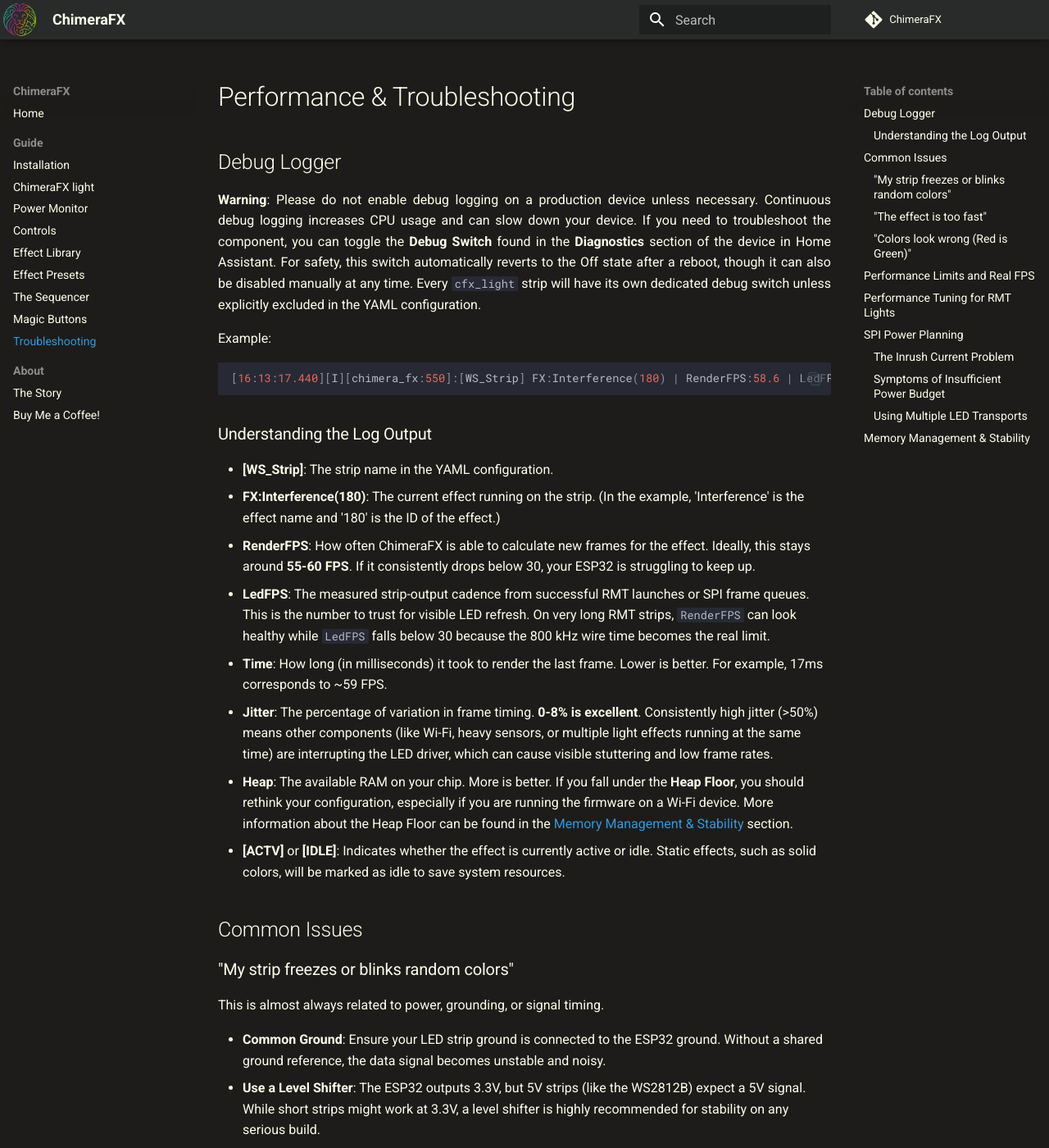
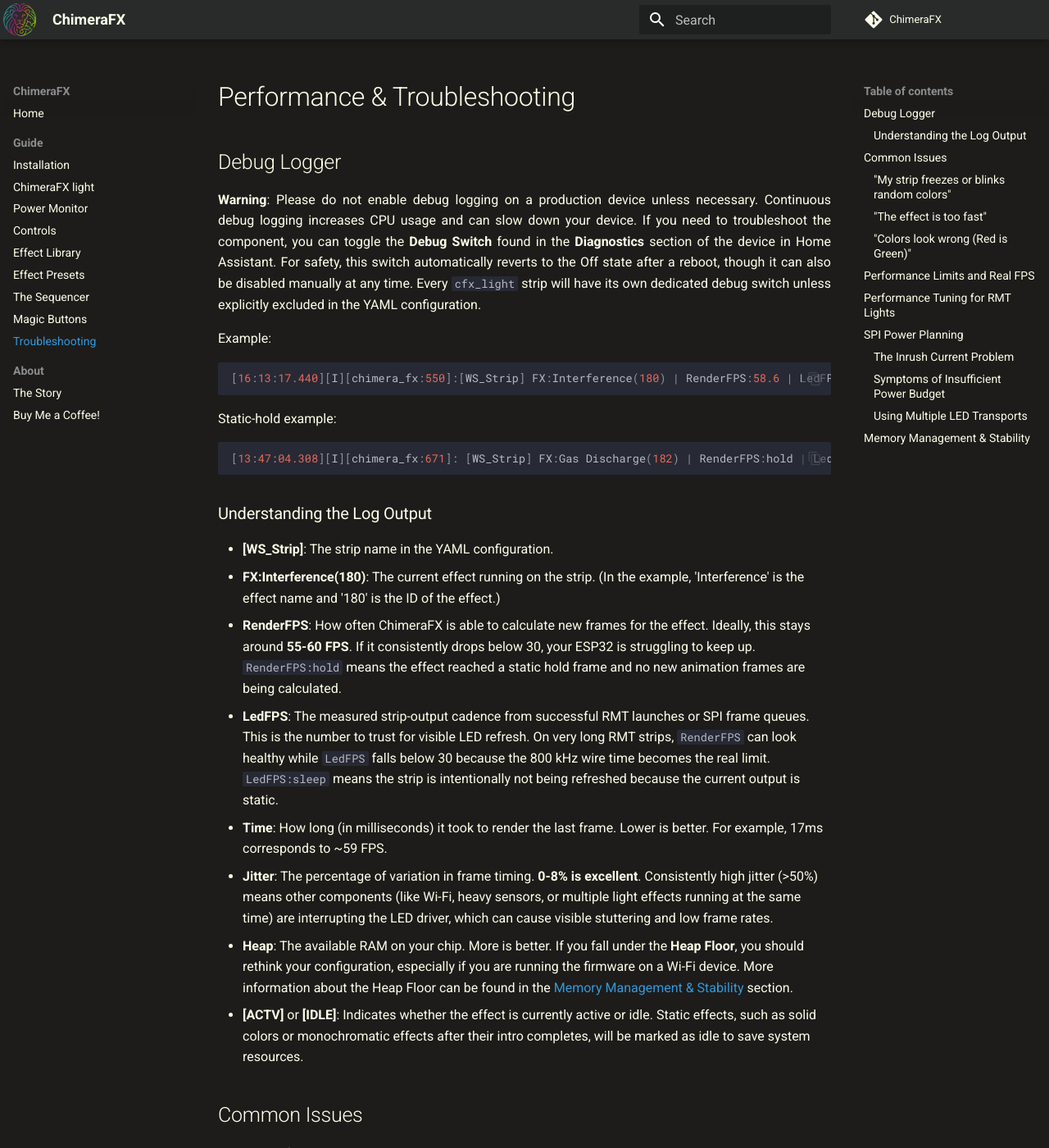
Before and after one commit to effelle/ChimeraFX, an MkDocs documentation site: the page built from docs/Troubleshooting.md, in a window 1280 px wide and 1400 px high. Shown: the whole window at 82% size. Built offline with MkDocs 1.6.1 and Material for MkDocs 9.7.7, drawn with Linux system fonts in a browser that asks for light colours; comment, search, counter and statistics services are not loaded; some of the changed text lies outside the part shown.

Commit message:
Document mono idle hold log format

````diff
--- a/docs/Troubleshooting.md
+++ b/docs/Troubleshooting.md
@@ -9,15 +9,20 @@
 [16:13:17.440][I][chimera_fx:550]:[WS_Strip] FX:Interference(180) | RenderFPS:58.6 | LedFPS:57.9 | Time: 17.1ms | Jitter: 0% | Heap: 95kB [ACTV]
 ```
 
+Static-hold example:
+```c
+[13:47:04.308][I][chimera_fx:671]: [WS_Strip] FX:Gas Discharge(182) | RenderFPS:hold | LedFPS:sleep | Time:- | Jitter:- | Heap: 143kB [IDLE]
+```
+
 ### Understanding the Log Output
 *   **[WS_Strip]**: The strip name in the YAML configuration.
 *   **FX:Interference(180)**: The current effect running on the strip. (In the example, 'Interference' is the effect name and '180' is the ID of the effect.)
-*   **RenderFPS**: How often ChimeraFX is able to calculate new frames for the effect. Ideally, this stays around **55-60 FPS**. If it consistently drops below 30, your ESP32 is struggling to keep up.
-*   **LedFPS**: The measured strip-output cadence from successful RMT launches or SPI frame queues. This is the number to trust for visible LED refresh. On very long RMT strips, `RenderFPS` can look healthy while `LedFPS` falls below 30 because the 800 kHz wire time becomes the real limit.
+*   **RenderFPS**: How often ChimeraFX is able to calculate new frames for the effect. Ideally, this stays around **55-60 FPS**. If it consistently drops below 30, your ESP32 is struggling to keep up. `RenderFPS:hold` means the effect reached a static hold frame and no new animation frames are being calculated.
+*   **LedFPS**: The measured strip-output cadence from successful RMT launches or SPI frame queues. This is the number to trust for visible LED refresh. On very long RMT strips, `RenderFPS` can look healthy while `LedFPS` falls below 30 because the 800 kHz wire time becomes the real limit. `LedFPS:sleep` means the strip is intentionally not being refreshed because the current output is static.
 *   **Time**: How long (in milliseconds) it took to render the last frame. Lower is better. For example, 17ms corresponds to ~59 FPS.
 *   **Jitter**: The percentage of variation in frame timing. **0-8% is excellent**. Consistently high jitter (>50%) means other components (like Wi-Fi, heavy sensors, or multiple light effects running at the same time) are interrupting the LED driver, which can cause visible stuttering and low frame rates.
 *   **Heap**: The available RAM on your chip. More is better. If you fall under the **Heap Floor**, you should rethink your configuration, especially if you are running the firmware on a Wi-Fi device. More information about the Heap Floor can be found in the [Memory Management & Stability](#memory-management-stability) section.
-*   **[ACTV]** or **[IDLE]**: Indicates whether the effect is currently active or idle. Static effects, such as solid colors, will be marked as idle to save system resources.
+*   **[ACTV]** or **[IDLE]**: Indicates whether the effect is currently active or idle. Static effects, such as solid colors or monochromatic effects after their intro completes, will be marked as idle to save system resources.
 
 
 ## Common Issues
@@ -49,6 +54,7 @@
 
 - **RenderFPS** is the effect engine rate. It tells you how quickly the ESP32 can calculate new frames.
 - **LedFPS** is the practical LED refresh rate. It tells you how often complete frames are actually being launched toward the strip.
+- **RenderFPS:hold / LedFPS:sleep** is expected for monochromatic effects that have completed their animated intro and are holding a static final frame. This is not a transport failure; it means ChimeraFX has stopped spending CPU and bus time on an output that is no longer changing.
 - **RMT / 1-wire NRZ strips** are locked to roughly 800 kHz. A long strip can make the wire time slower than the renderer, so the driver may coalesce or skip intermediate rendered frames before the next physical transmission completes.
 - **SPI strips** are clocked much faster, so their bottleneck is usually CPU math, RAM, power delivery, or latch current rather than the raw wire protocol.
 
````
Also changed, not shown: 1 other file.
